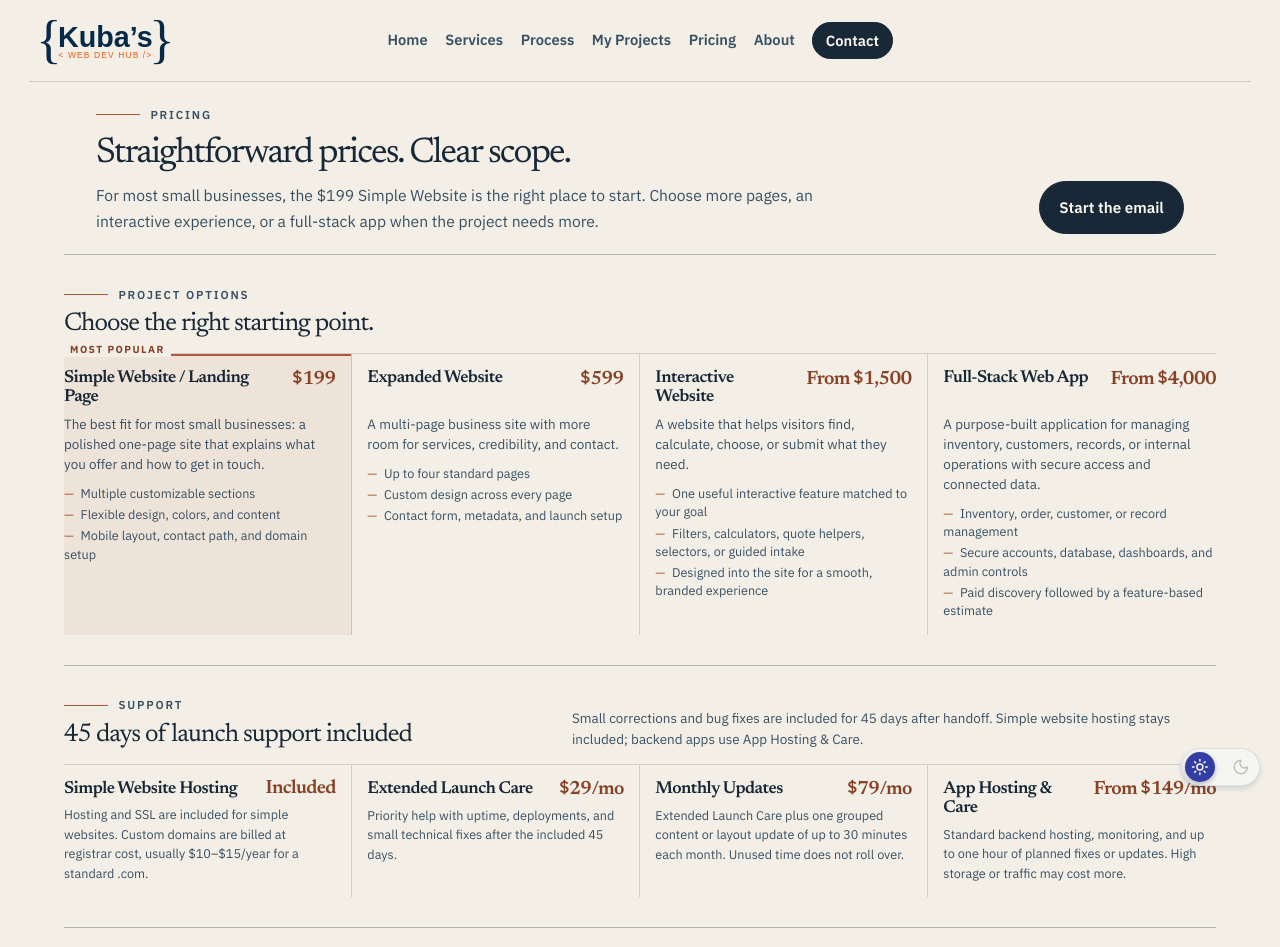
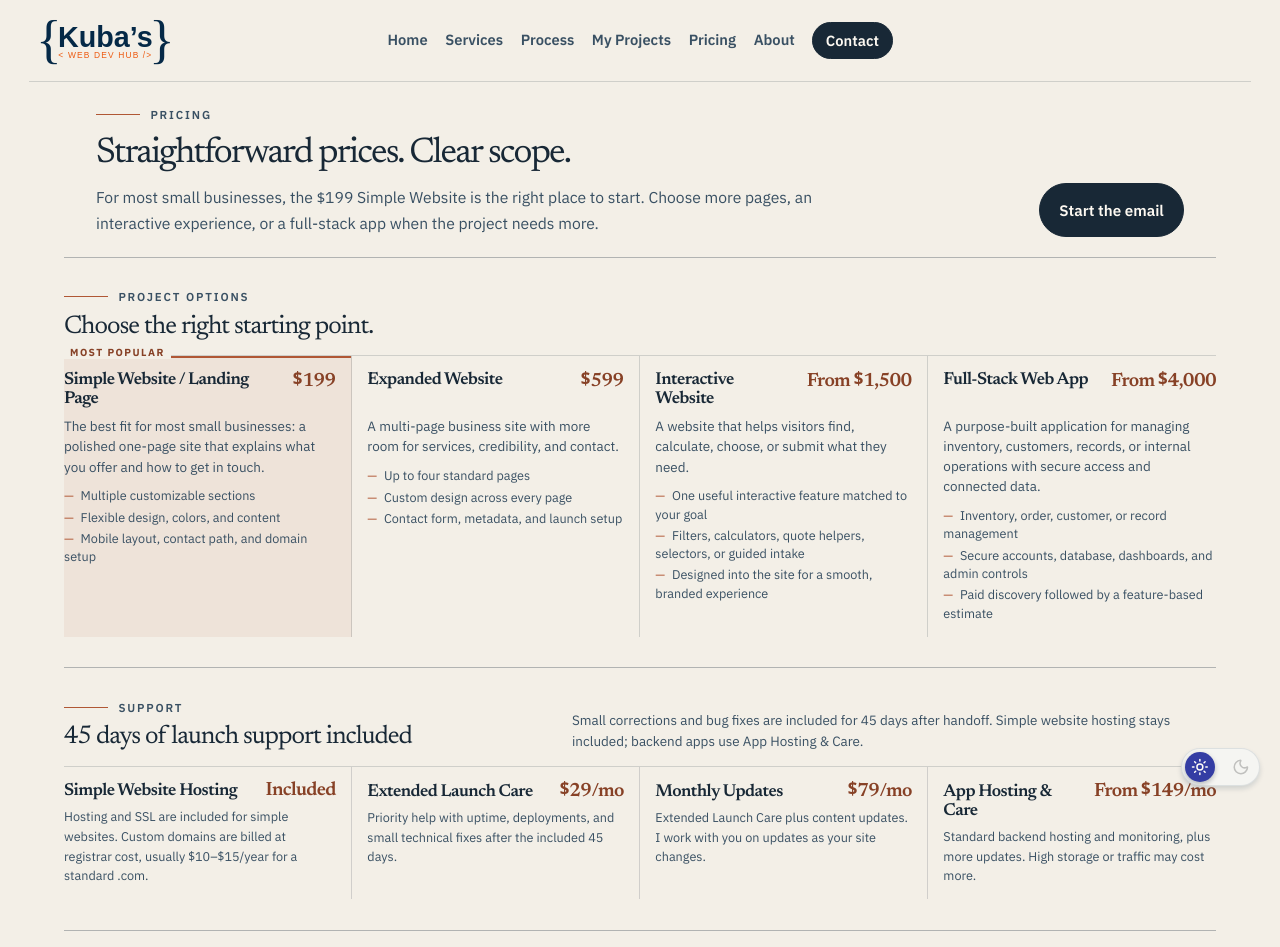
Before and after one commit to Jrawecki/WebDevHub, a Next.js app: page /pricing in a window 1280 px wide. Shown: the top 947 px of the page. Built offline with nearby package versions, Linux system fonts and the light colour scheme; no server answers.

Commit message:
Polish pricing copy and spacing

```diff
--- a/app/globals.css
+++ b/app/globals.css
@@ -812,7 +812,7 @@ textarea {
 
 .pricing-intro__copy {
   max-width: 46rem;
-  gap: 0.55rem;
+  gap: 0.7rem;
 }
 
 .pricing-intro__copy .lede {
@@ -909,11 +909,17 @@ textarea {
   white-space: nowrap;
 }
 
-.pricing-price__currency {
-  font-family: var(--font-body);
+.pricing-currency {
+  font-family: ui-sans-serif, system-ui, sans-serif;
+  font-size: 0.94em;
+  font-weight: inherit;
+  letter-spacing: 0;
+}
+
+.pricing-plan__topline .pricing-currency,
+.pricing-care__topline .pricing-currency {
   font-size: 0.88em;
   font-weight: 600;
-  letter-spacing: 0;
   vertical-align: 0.04em;
 }
 
--- a/components/pages/pricing/pricing-page.tsx
+++ b/components/pages/pricing/pricing-page.tsx
@@ -3,10 +3,10 @@ import Link from "next/link";
 import { TrackedContactLink } from "@/components/analytics/tracked-contact-link";
 import { pricingContent } from "@/content/pricing";
 
-function PriceText({ value }: { value: string }) {
+function CurrencyText({ value }: { value: string }) {
   return value.split(/(\$)/g).map((part, index) =>
     part === "$" ? (
-      <span className="pricing-price__currency" key={`currency-${index}`}>
+      <span className="pricing-currency" key={`currency-${index}`}>
         {part}
       </span>
     ) : (
@@ -36,7 +36,9 @@ export function PricingPageContent() {
         <div className="pricing-intro__row">
           <div className="pricing-intro__copy">
             <h1 className="display-title">{title}</h1>
-            <p className="lede">{intro}</p>
+            <p className="lede">
+              <CurrencyText value={intro} />
+            </p>
           </div>
           <TrackedContactLink
             className="cta-link"
@@ -67,13 +69,17 @@ export function PricingPageContent() {
                 <div className="pricing-plan__topline">
                   <h3>{packageItem.title}</h3>
                   <p>
-                    <PriceText value={packageItem.price} />
+                    <CurrencyText value={packageItem.price} />
                   </p>
                 </div>
-                <p className="pricing-plan__summary">{packageItem.summary}</p>
+                <p className="pricing-plan__summary">
+                  <CurrencyText value={packageItem.summary} />
+                </p>
                 <ul>
                   {packageItem.includes.map((item) => (
-                    <li key={item}>{item}</li>
+                    <li key={item}>
+                      <CurrencyText value={item} />
+                    </li>
                   ))}
                 </ul>
               </article>
@@ -87,7 +93,9 @@ export function PricingPageContent() {
               <p className="section-label">Support</p>
               <h2 className="section-title">{launchSupport.title}</h2>
             </div>
-            <p>{launchSupport.body}</p>
+            <p>
+              <CurrencyText value={launchSupport.body} />
+            </p>
           </div>
 
           <div className="pricing-care-grid">
@@ -96,19 +104,25 @@ export function PricingPageContent() {
                 <div className="pricing-care__topline">
                   <h3>{plan.title}</h3>
                   <p>
-                    <PriceText value={plan.price} />
+                    <CurrencyText value={plan.price} />
                   </p>
                 </div>
-                <p>{plan.summary}</p>
+                <p>
+                  <CurrencyText value={plan.summary} />
+                </p>
               </article>
             ))}
           </div>
         </section>
 
         <footer className="pricing-footer">
-          <p className="pricing-footer__scope">{scopeNote}</p>
+          <p className="pricing-footer__scope">
+            <CurrencyText value={scopeNote} />
+          </p>
           <div className="pricing-footer__action">
-            <p>{closingNote}</p>
+            <p>
+              <CurrencyText value={closingNote} />
+            </p>
             <div className="page-intro__actions">
               <TrackedContactLink
                 className="cta-link"
--- a/content/pricing.ts
+++ b/content/pricing.ts
@@ -75,13 +75,13 @@ export const pricingContent = {
       title: "Monthly Updates",
       price: "$79/mo",
       summary:
-        "Extended Launch Care plus one grouped content or layout update of up to 30 minutes each month. Unused time does not roll over.",
+        "Extended Launch Care plus content updates. I work with you on updates as your site changes.",
     },
     {
       title: "App Hosting & Care",
       price: "From $149/mo",
       summary:
-        "Standard backend hosting, monitoring, and up to one hour of planned fixes or updates. High storage or traffic may cost more.",
+        "Standard backend hosting and monitoring, plus more updates. High storage or traffic may cost more.",
     },
   ],
   scopeNote:
```
